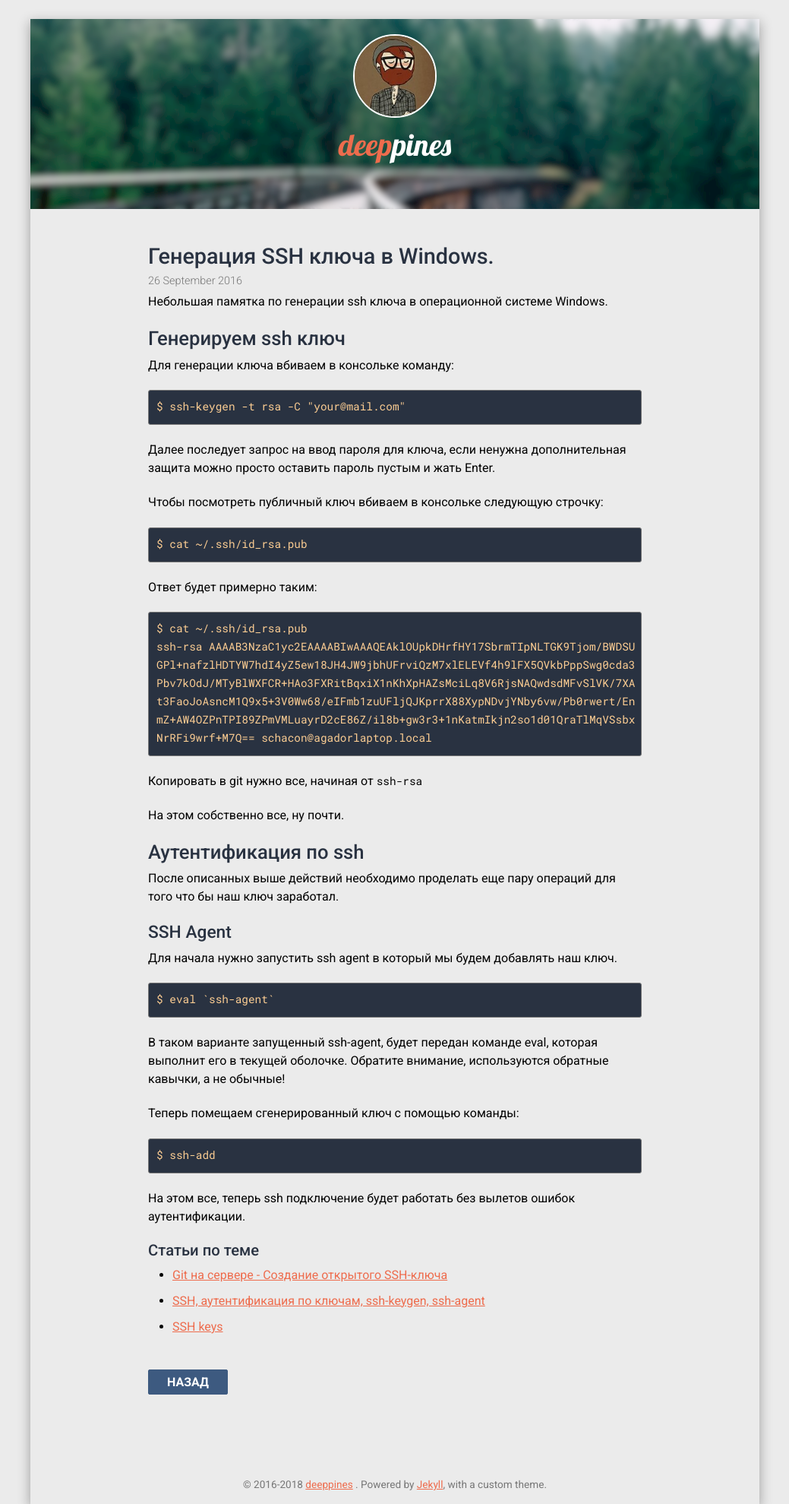
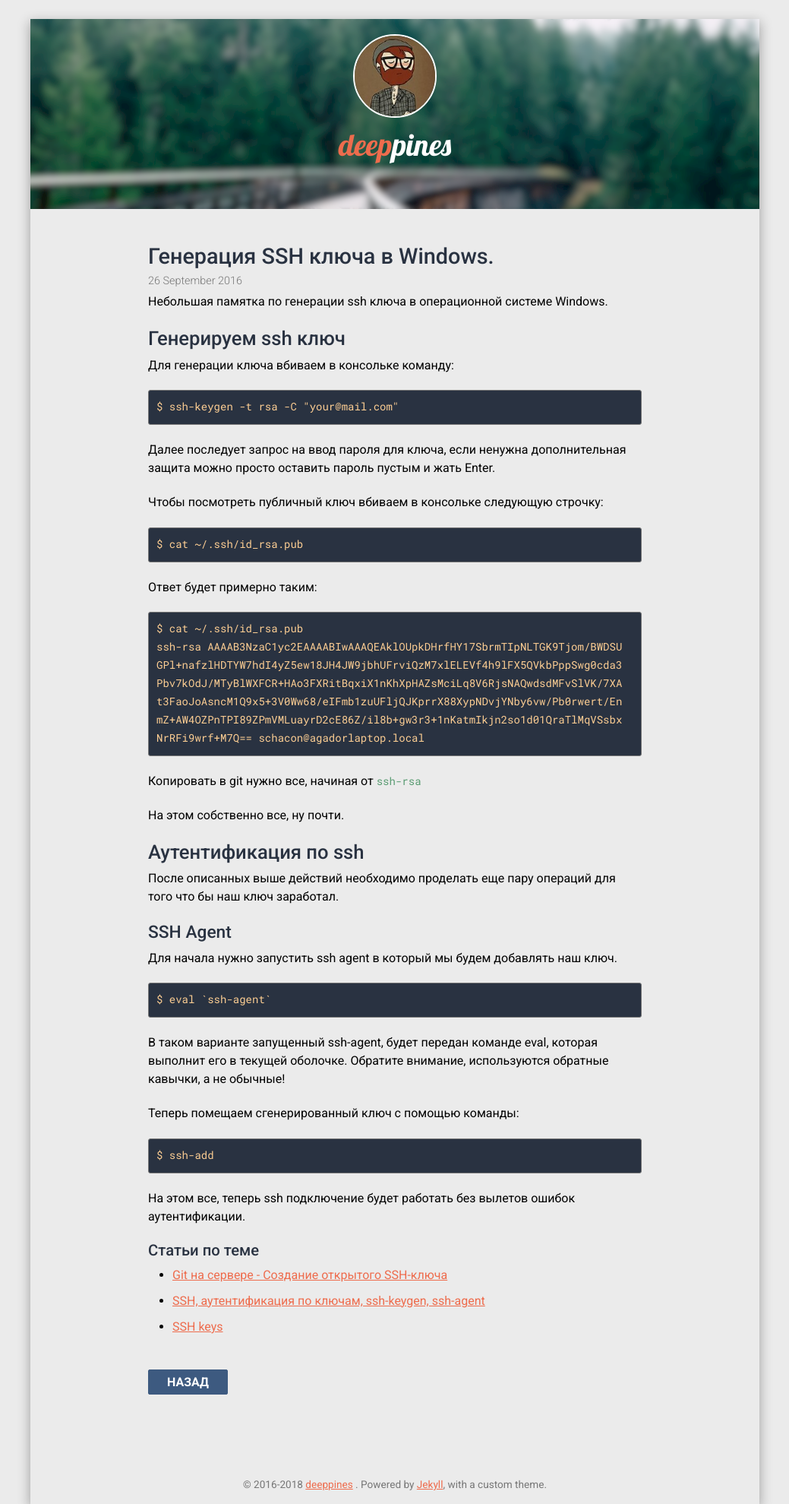
Before and after one commit to deeppines/deeppines.github.io, a Jekyll site: the page built from _posts/2016-09-26-ssh-for-windows.md, in a window 1280 px wide. Shown: the whole page at 76% size, without its empty margins (120-1159 px from the left). Built offline with Jekyll 4.4.1, drawn with Linux system fonts in a browser that asks for light colours; comment, search, counter and statistics services are not loaded.

Commit message:
add code color

```diff
--- a/_sass/core/type/_setting.scss
+++ b/_sass/core/type/_setting.scss
@@ -87,9 +87,16 @@ p {
 
 // Code setting
 
-code, kbd, samp {
+code,
+kbd,
+samp,
+var {
     font-family: $font-code;
-    font-size: .9rem;
+    font-size: 87.5%;
+}
+
+code {
+    color: $pines-green;
 }
 
 // Link setting
```
